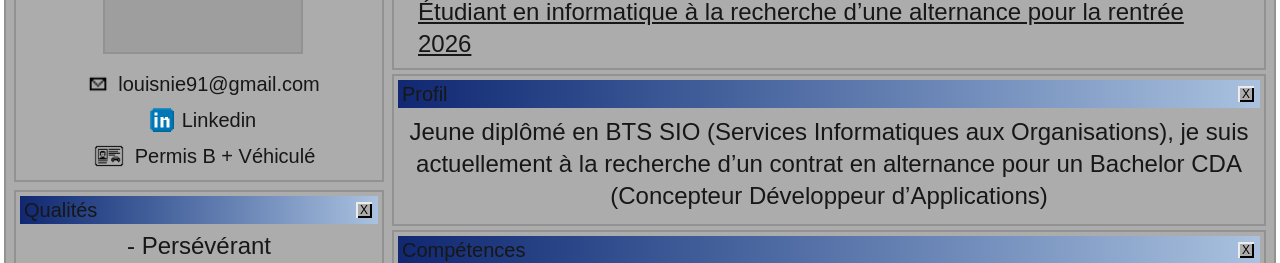
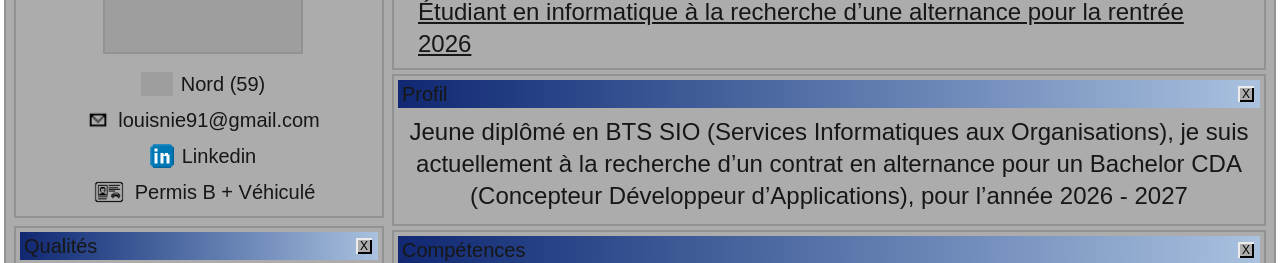
Before and after one commit to DaronV2/portfolio-windows98-react, a Next.js app: page /portfolio in a window 1280 px wide. Shown: the part 230-493 px from the top of the page. Built offline with nearby package versions, Linux system fonts and the light colour scheme; grey boxes are pictures that could not be loaded; a web font is replaced by a local one.

Commit message:
Changing content and add location

```diff
--- a/src/app/portfolio/page.tsx
+++ b/src/app/portfolio/page.tsx
@@ -34,7 +34,7 @@ export default function Portfolio() {
     return <div>
       <div className=" duration-200 scale-in-bottom ">
         <Tab title="Portfolio NIÉ Louis" onCloseButton={close}>
-              <div className=" flex flex-row font-pixelify ">
+              <div className=" flex flex-row font-pixelify">
               <div className=" w-[30%] flex flex-col">
                 <Tab title="Contact">
                   <div className="w-full inline-block m-1 text-xl h-auto">
@@ -47,6 +47,10 @@ export default function Portfolio() {
                         06.75.64.94.52
                       </a>
                     </div> */}
+                    <div className="flex w-full justify-center items-center gap-x-2 mb-2">
+                      <CustomImage src="/icon_location.png" alt=" Licence icon" className="h-6" />
+                      <p> Nord (59)</p>
+                    </div>
                     <Link href="mailto:louisnie91@gmail.com" className="flex w-full justify-center items-center gap-x-2 mb-2">
                       <CustomImage src="/mail_icon.png" alt="mail icon" className="w-6 h-6 "/>
                       <p>louisnie91@gmail.com</p>
@@ -82,7 +86,7 @@ export default function Portfolio() {
                   </div>
                 </Tab>
               </div>
-              <div className=" w-[70%]">
+              <div className=" w-[70%] ">
                 <Tab title="Présentation">
                   {/* <div className="grid grid-cols-2"> */}
                       <div className=" flex justify-start flex-col px-4 m-1">
@@ -102,7 +106,10 @@ export default function Portfolio() {
                 </Tab>
                 <Tab title="Profil">
                   <div className=" flex justify-center items-center mt-2 mb-2">
-                    <p>Jeune diplômé en BTS SIO (Services Informatiques aux Organisations), je suis actuellement à la recherche d’un contrat en alternance pour un Bachelor CDA (Concepteur Développeur d’Applications)</p>
+                    <p>Jeune diplômé en BTS SIO (Services Informatiques aux
+                      Organisations), je suis actuellement à la recherche d’un
+                      contrat en alternance pour un Bachelor CDA (Concepteur
+                      Développeur d’Applications), pour l’année 2026 - 2027</p>
                   </div>
                 </Tab>
                 <Tab title="Compétences">
@@ -155,6 +162,7 @@ export default function Portfolio() {
               </div>
             </div>
           </Tab>
+          <br />
         </div>
         <BottomBar openedTab="e"/>
       </div>
```
